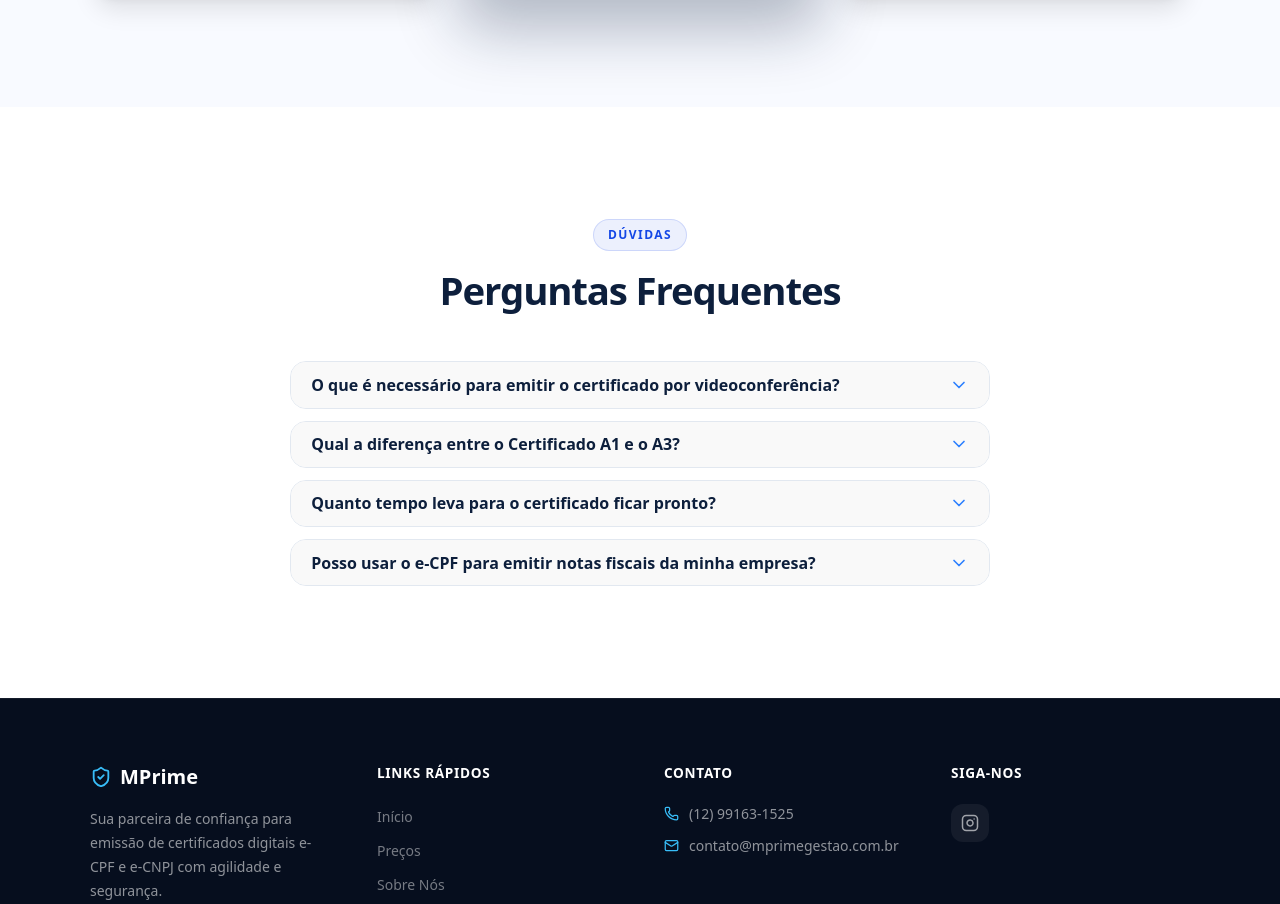
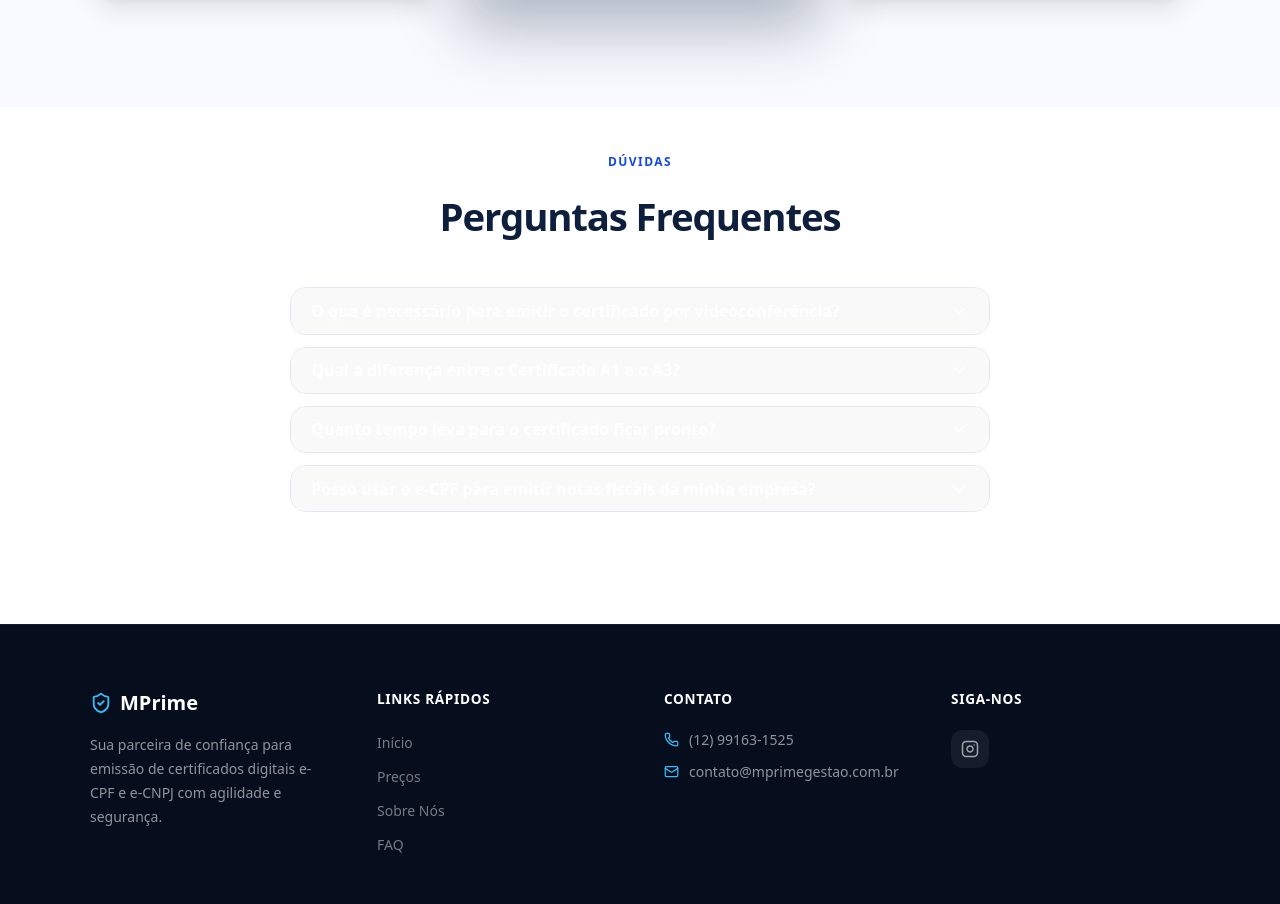
Before and after one commit to jpmacielprado/Landing_MPrime, a React (Vite) app: page / in a window 1280 px wide. Shown: the part 4217-5121 px from the top of the page. Built offline with nearby package versions, Linux system fonts and the light colour scheme.

Commit message:
mudanças faq

```diff
--- a/src/components/Faq.tsx
+++ b/src/components/Faq.tsx
@@ -36,10 +36,10 @@ const Faq: React.FC = () => {
   const toggle = (i: number) => setOpenIndex(openIndex === i ? null : i);
 
   return (
-    <section id="faq" className="py-28 px-8 bg-white">
-      <div className="max-w-[700px] mx-auto text-center">
+    <section id="faq" className="pb-28 pt-10  px-8 bg-white">
+      <div className="max-w-175 mx-auto text-center">
         <ScrollAnimation>
-          <span className="inline-block text-[0.75rem] font-bold tracking-[0.12em] uppercase text-blue-700 bg-blue-700/[0.08] border border-blue-700/15 px-3.5 py-1.5 rounded-full mb-4">
+          <span className="inline-block text-[0.75rem] font-bold tracking-[0.12em] uppercase text-blue-700 bg-blue-700/8border border-blue-700/15 px-3.5 py-1.5 rounded-full mb-4">
             Dúvidas
           </span>
           <h2 className="font-sora text-[clamp(1.8rem,3vw,2.5rem)] font-extrabold text-[#0d1f3c] tracking-[-0.03em] leading-[1.2] mb-12">
@@ -58,18 +58,19 @@ const Faq: React.FC = () => {
               >
                 <button
                   onClick={() => toggle(i)}
-                  className="w-full flex items-center justify-between gap-4 px-6 py-5 text-left transition-colors duration-200 bg-[#f8faff] hover:bg-[#f0f4ff]"
-                  style={{ background: openIndex === i ? '#ffffff' : undefined }}
+                  className={`w-full flex items-center justify-between gap-4 px-6 py-5 text-left transition-colors duration-200 ${openIndex === i ? 'bg-white' : 'bg-transparent hover:bg-white/5'
+                    }`}
                 >
-                  <span className="font-sora text-sm font-bold text-[#0d1f3c] md:text-base">
+                  {/* Texto Branco quando fechado, Roxo quando aberto */}
+                  <span className={`font-sora text-sm font-bold md:text-base transition-colors duration-200 ${openIndex === i ? 'text-white' : 'text-white'
+                    }`}>
                     {question}
                   </span>
+
                   <ChevronDown
                     size={20}
-                    className={[
-                      'flex-shrink-0 text-blue-500 transition-transform duration-300',
-                      openIndex === i ? 'rotate-180' : '',
-                    ].join(' ')}
+                    className={`shrink-0 transition-all duration-300 ${openIndex === i ? 'rotate-180 text-purple-600' : 'text-white'
+                      }`}
                   />
                 </button>
 
@@ -82,7 +83,7 @@ const Faq: React.FC = () => {
                     paddingBottom: openIndex === i ? undefined : '0',
                   }}
                 >
-                  <p className="px-6 pb-5 pt-0 text-sm text-slate-500 leading-[1.75]">
+                  <p className="px-6 py-4 text-sm font-semibold text-slate-500 leading-[1.75]">
                     {answer}
                   </p>
                 </div>
```
